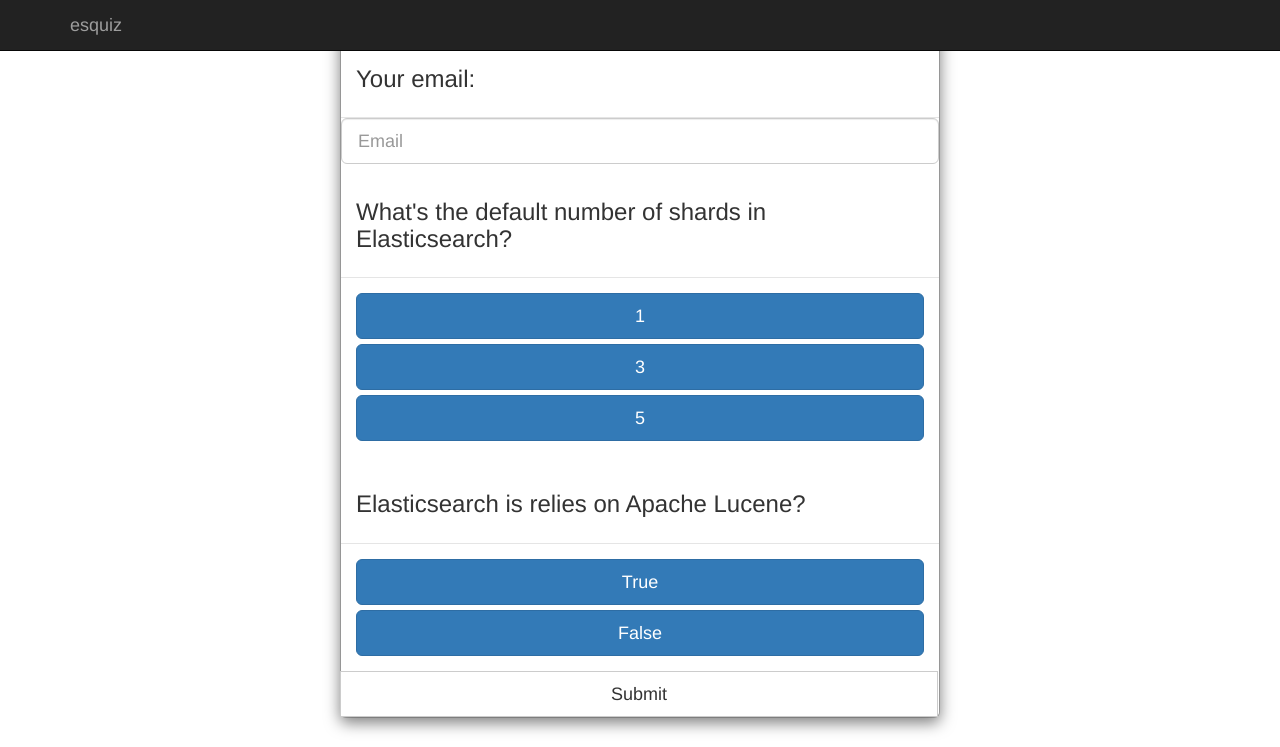
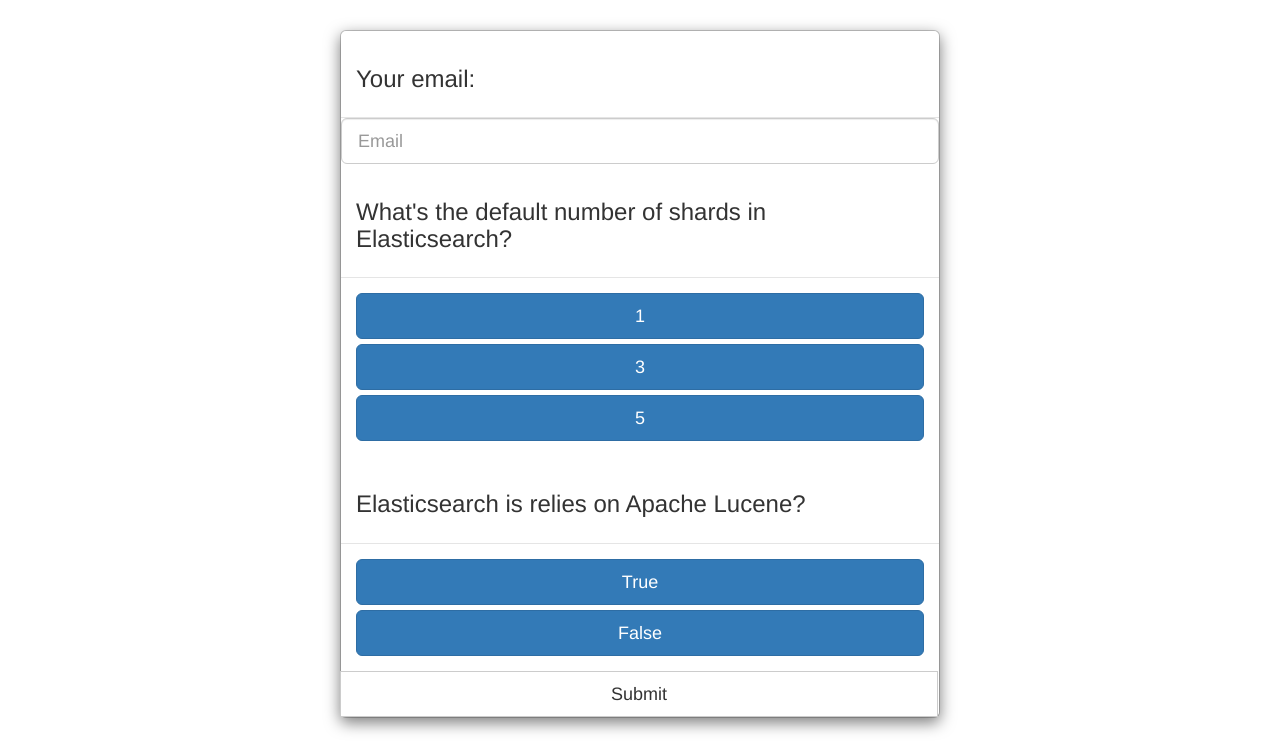
Before and after one commit to mcascallares/esquiz, a Flask app: page / in a window 1280 px wide. Shown: the top 747 px of the page. Run offline with Flask 2, Linux system fonts and the light colour scheme; some libraries are stand-ins or nearby versions.

Commit message:
remove navbar

```diff
--- a/templates/layout.html
+++ b/templates/layout.html
@@ -17,16 +17,7 @@
     <![endif]-->
   </head>
 
-
   <body>
-    <nav class="navbar navbar-inverse navbar-fixed-top">
-      <div class="container">
-        <div class="navbar-header">
-          <a class="navbar-brand" href="/">esquiz</a>
-        </div>
-      </div>
-    </nav>
-
     {% with messages = get_flashed_messages() %}
     {% if messages %}
     Flash!!!!!
```
